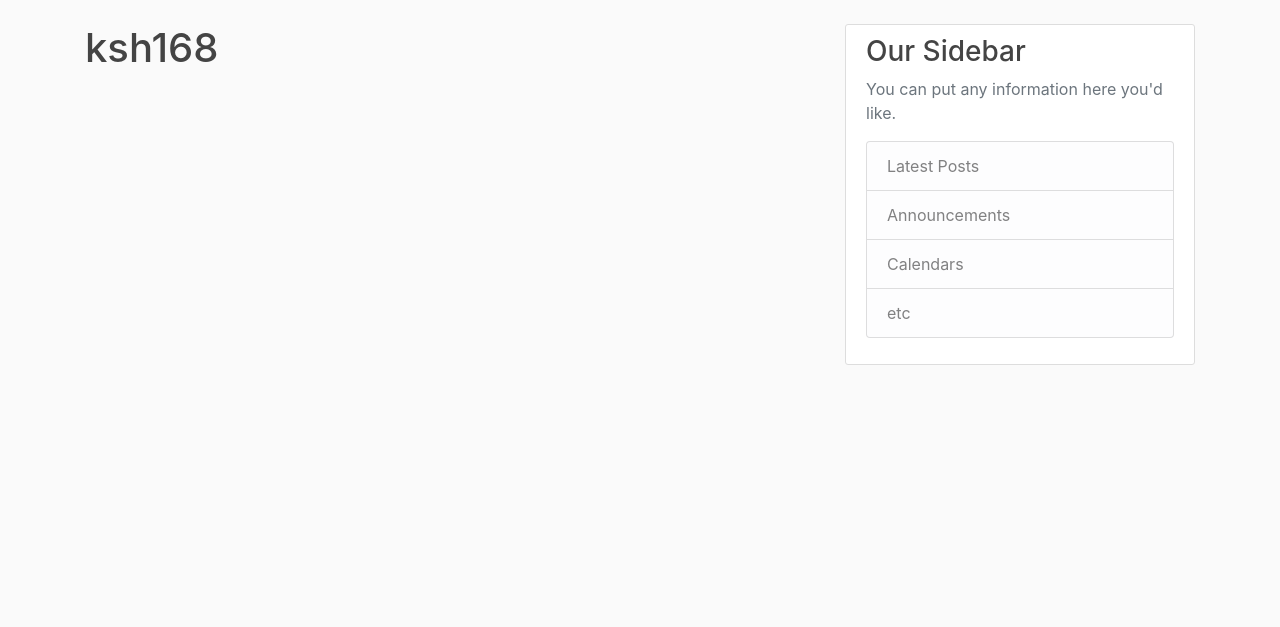
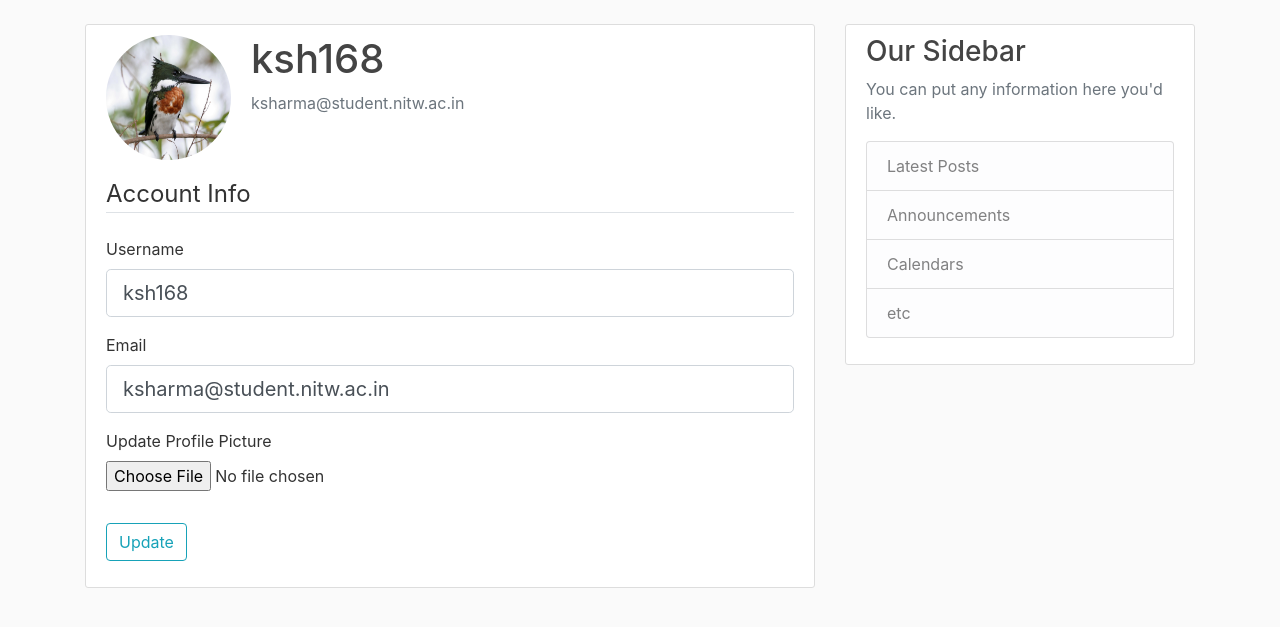
Before and after one commit to ksh168/FlaskBlog, a Flask app: page /account in a window 1280 px wide. Shown: the part 56-683 px from the top of the page. Run offline with Flask 2, Linux system fonts and the light colour scheme; a user stored in the database is signed in; some libraries are stand-ins or nearby versions.

Commit message:
file validation and others added

```diff
--- a/flaskblog/forms.py
+++ b/flaskblog/forms.py
@@ -1,37 +1,61 @@
 from flask_wtf import FlaskForm
+from flask_wtf.file import FileField, FileAllowed
+from flask_login import current_user
 from wtforms import StringField, PasswordField, SubmitField, BooleanField
 from wtforms.validators import DataRequired, Length, Email, EqualTo, ValidationError
-
 from flaskblog.models import User
 
+
 class RegistrationForm(FlaskForm):
-	#setting up username(it's a string, required field, length from 2 to 20 characters)
-	username = StringField('Username',
-					validators=[DataRequired(), Length(min=2, max=20)])
-	email = StringField('Email',
-						validators=[DataRequired(), Email()])
-	password = PasswordField('Password', validators=[DataRequired()])
-	confirm_password = PasswordField('Confirm Password',
-							 validators=[DataRequired(), EqualTo('password')])
-	submit = SubmitField('Sign Up')
+    #setting up username(it's a string, required field, length from 2 to 20 characters)
+    username = StringField('Username',
+                           validators=[DataRequired(), Length(min=2, max=20)])
+    email = StringField('Email',
+                        validators=[DataRequired(), Email()])
+    password = PasswordField('Password', validators=[DataRequired()])
+    confirm_password = PasswordField('Confirm Password',
+                                     validators=[DataRequired(), EqualTo('password')])
+    submit = SubmitField('Sign Up')
 
-	def validate_username(self, username):
-		user = User.query.filter_by(username=username.data).first()
-		#raise error if username already exists
-		if user:
-			raise ValidationError('Username already exists')
+    def validate_username(self, username):
+        user = User.query.filter_by(username=username.data).first()
+        #raise error if username already exists
+        if user:
+            raise ValidationError('That username is taken. Please choose a different one.')
 
-	def validate_email(self, email):
-		user = User.query.filter_by(email=email.data).first()
-		#raise error if email already exists
-		if user:
-			raise ValidationError('Email already registered')
-
+    def validate_email(self, email):
+        user = User.query.filter_by(email=email.data).first()
+        #raise error if email already exists
+        if user:
+            raise ValidationError('That email is taken. Please choose a different one.')
 
 
 class LoginForm(FlaskForm):
-	email = StringField('Email',
-						validators=[DataRequired(), Email()])
-	password = PasswordField('Password', validators=[DataRequired()])
-	remember = BooleanField('Remember Me')
-	submit = SubmitField('Login')
+    email = StringField('Email',
+                        validators=[DataRequired(), Email()])
+    password = PasswordField('Password', validators=[DataRequired()])
+    remember = BooleanField('Remember Me')
+    submit = SubmitField('Login')
+
+#to let users update their details
+class UpdateAccountForm(FlaskForm):
+    username = StringField('Username',
+                           validators=[DataRequired(), Length(min=2, max=20)])
+    email = StringField('Email',
+                        validators=[DataRequired(), Email()])
+    picture = FileField('Update Profile Picture', validators=[FileAllowed(['jpg', 'jpeg', 'png'])])
+    submit = SubmitField('Update')
+
+    def validate_username(self, username):
+        if username.data != current_user.username:
+            user = User.query.filter_by(username=username.data).first()
+            #raise error if username already exists
+            if user:
+                raise ValidationError('That username is taken. Please choose a different one.')
+
+    def validate_email(self, email):
+        if email.data != current_user.email:
+            user = User.query.filter_by(email=email.data).first()
+            #raise error if email already exists
+            if user:
+                raise ValidationError('That email is taken. Please choose a different one.')
--- a/flaskblog/routes.py
+++ b/flaskblog/routes.py
@@ -1,6 +1,6 @@
 from flask import render_template, url_for, flash, redirect, request
 from flaskblog import app, db, bcrypt
-from flaskblog.forms import RegistrationForm, LoginForm
+from flaskblog.forms import RegistrationForm, LoginForm, UpdateAccountForm
 from flaskblog.models import User, Post
 
 from flask_login import login_user, current_user, logout_user, login_required
@@ -81,7 +81,23 @@ def logout():
 	return redirect(url_for('home'))
 
 
-@app.route("/account")
+@app.route("/account", methods=['GET', 'POST'])
 @login_required
 def account():
-	return render_template('account.html', title='Account')
+	form = UpdateAccountForm()
+	if form.validate_on_submit():
+		current_user.username = form.username.data
+		current_user.email = form.email.data
+
+		db.session.commit()
+
+		flash('Your account info has been updated', 'success')
+		return redirect(url_for('account'))
+	elif request.method == 'GET':
+		form.username.data = current_user.username
+		form.email.data = current_user.email
+
+	image_file = url_for('static', filename='profile_pics/' + current_user.image_file)
+
+	return render_template('account.html', title='Account',
+								image_file=image_file, form=form)
--- a/flaskblog/templates/account.html
+++ b/flaskblog/templates/account.html
@@ -1,4 +1,57 @@
 {% extends "layout.html" %}
 {% block content %}
-    <h1>{{ current_user.username }} </h1>
+    <div class="content-section">
+      <div class="media">
+        <img class="rounded-circle account-img" src="{{ image_file }}">
+        <div class="media-body">
+          <h2 class="account-heading">{{ current_user.username }}</h2>
+          <p class="text-secondary">{{ current_user.email }}</p>
+        </div>
+      </div>
+        <form method="POST" action="" enctype="multipart/form-data">
+            {{ form.hidden_tag() }}
+            <fieldset class="form-group">
+                <legend class="border-bottom mb-4">Account Info</legend>
+                <div class="form-group">
+                    {{ form.username.label(class="form-control-label") }}
+
+                    {% if form.username.errors %}
+                        {{ form.username(class="form-control form-control-lg is-invalid") }}
+                        <div class="invalid-feedback">
+                            {% for error in form.username.errors %}
+                                <span>{{ error }}</span>
+                            {% endfor %}
+                        </div>
+                    {% else %}
+                        {{ form.username(class="form-control form-control-lg") }}
+                    {% endif %}
+                </div>
+                <div class="form-group">
+                    {{ form.email.label(class="form-control-label") }}
+                    {% if form.email.errors %}
+                        {{ form.email(class="form-control form-control-lg is-invalid") }}
+                        <div class="invalid-feedback">
+                            {% for error in form.email.errors %}
+                                <span>{{ error }}</span>
+                            {% endfor %}
+                        </div>
+                    {% else %}
+                        {{ form.email(class="form-control form-control-lg") }}
+                    {% endif %}
+                </div>
+                <div class="form-group">
+                    {{ form.picture.label() }}
+                    {{ form.picture(class="form-control-file") }}
+                    {% if form.picture.errors %}
+                        {% for error in form.picture.errors %}
+                            <span class="text-danger">{{ error }}</span><br>
+                        {% endfor %}
+                    {% endif %}
+                </div>
+            </fieldset>
+            <div class="form-group">
+                {{ form.submit(class="btn btn-outline-info") }}
+            </div>
+        </form>
+    </div>
 {% endblock content %}
```
Also changed, not shown: flaskblog/site.db, flaskblog/static/profile_pics/default.jpg (added).
